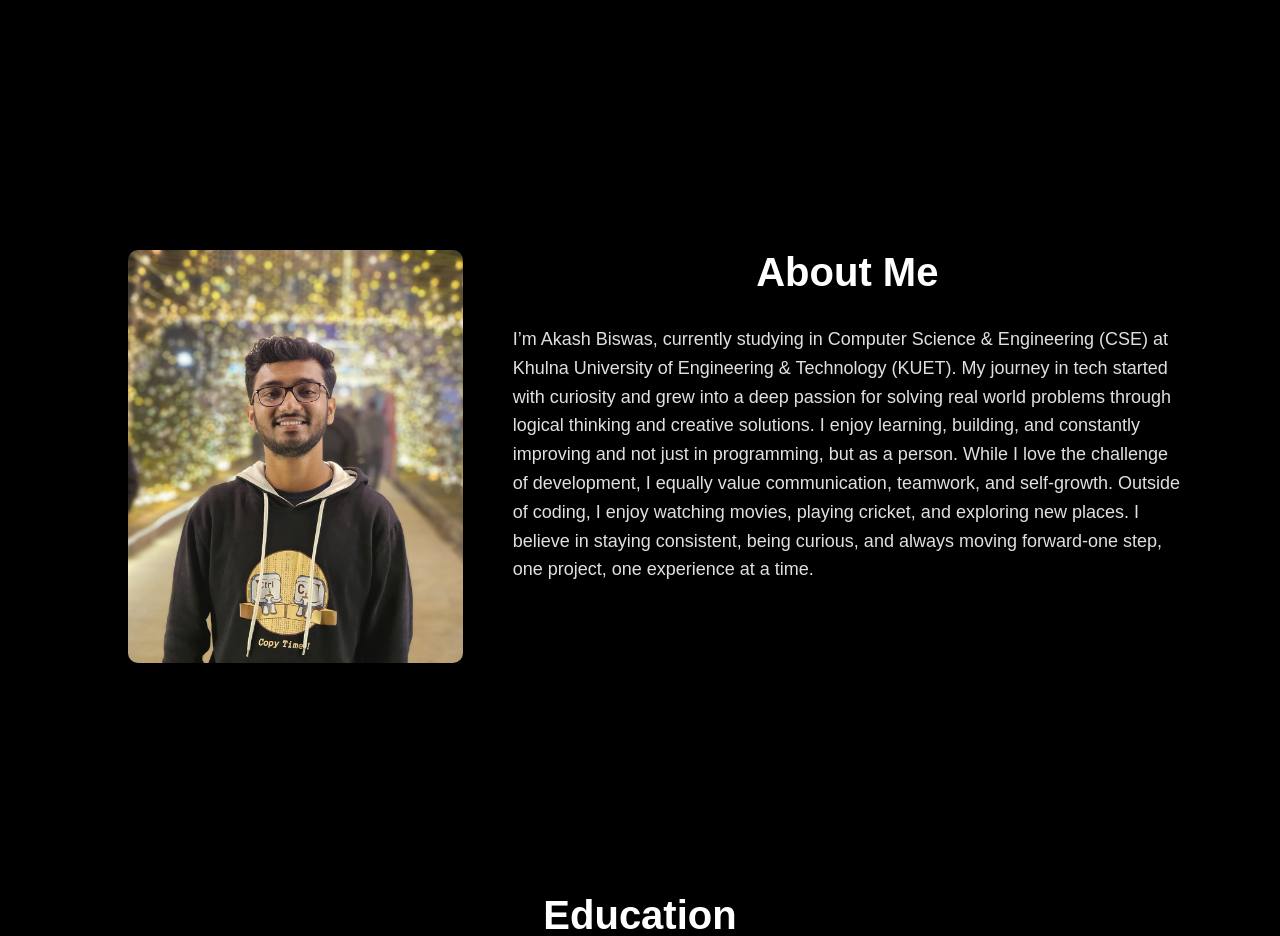
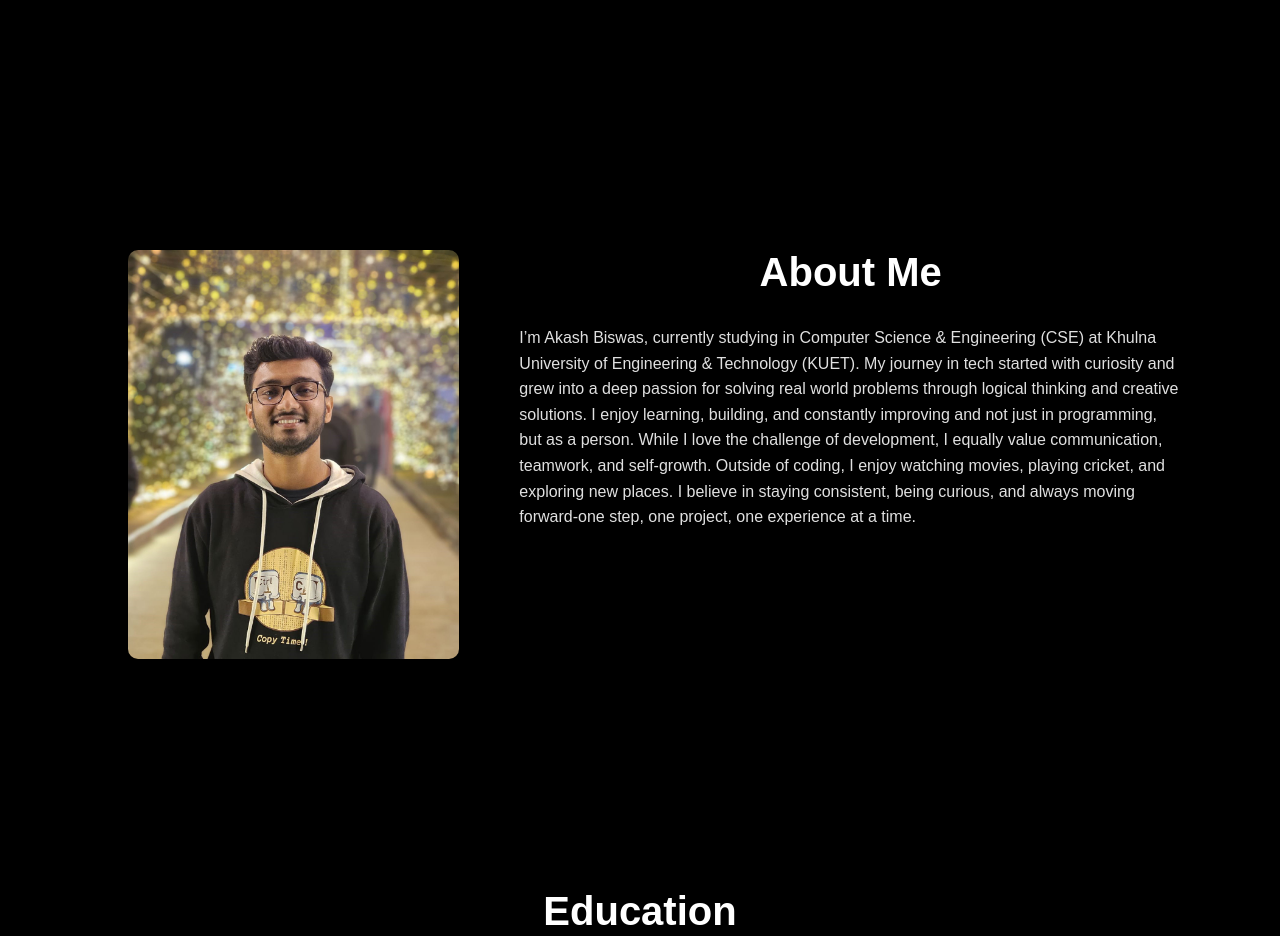
Before and after one commit to akash-kumar-biswas/Portfolio-Website, a PHP site: page / in a window 1280 px wide. Shown: the part 688-1624 px from the top of the page. Run offline with PHP 8.4, Linux system fonts and the light colour scheme.

Commit message:
update css file

```diff
--- a/style.css
+++ b/style.css
@@ -131,23 +131,26 @@ nav ul li a:hover:after{
     justify-content: space-between;
     align-items: flex-start;
     flex-wrap: wrap;
-    gap: 20px;
+    gap: 30px;
 }
 
 .about-col-1 {
     flex: 1;
     min-width: 250px;
+    width: 100%;
 }
 
 .about-col-1 img {
     width: 100%;
+    max-width: 400px;
     border-radius: 10px;
     display: block;
 }
 
 .about-col-2 {
     flex: 2;
-    min-width: 300px;
+    width: 100%;
+    min-width: 250px;
     position: relative;
     left: 30px;
 }
@@ -169,7 +172,7 @@ nav ul li a:hover:after{
 }
 
 .about-description {
-    font-size: 18px;
+    font-size: 16px;
     line-height: 1.6;
     color: #e0e0e0;
     margin-top: 20px;
```
